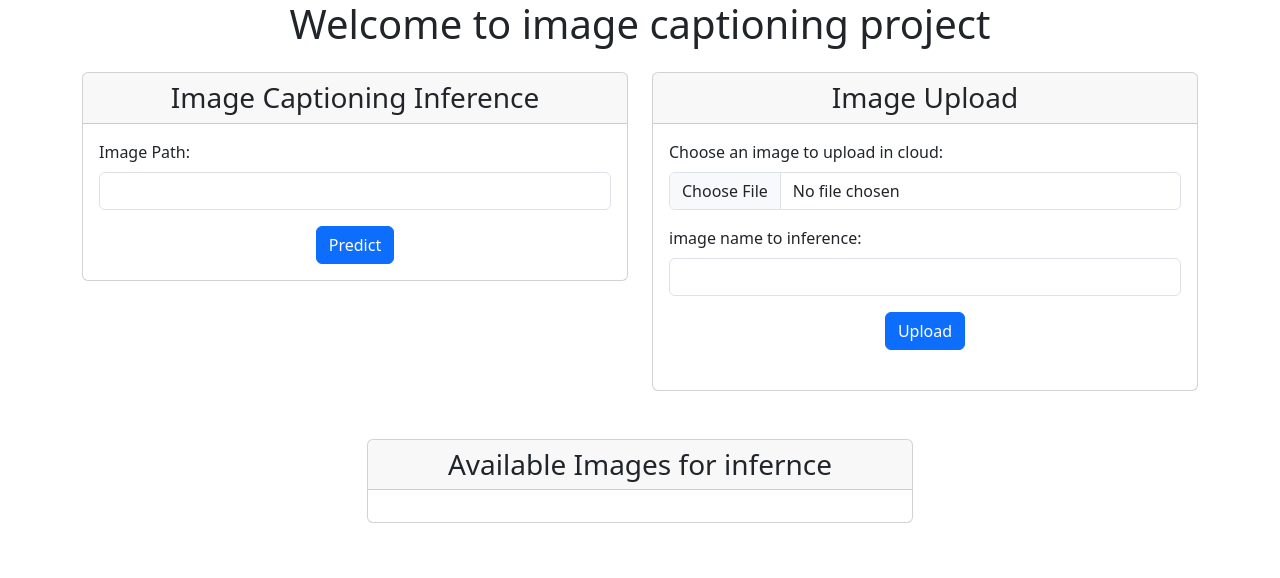
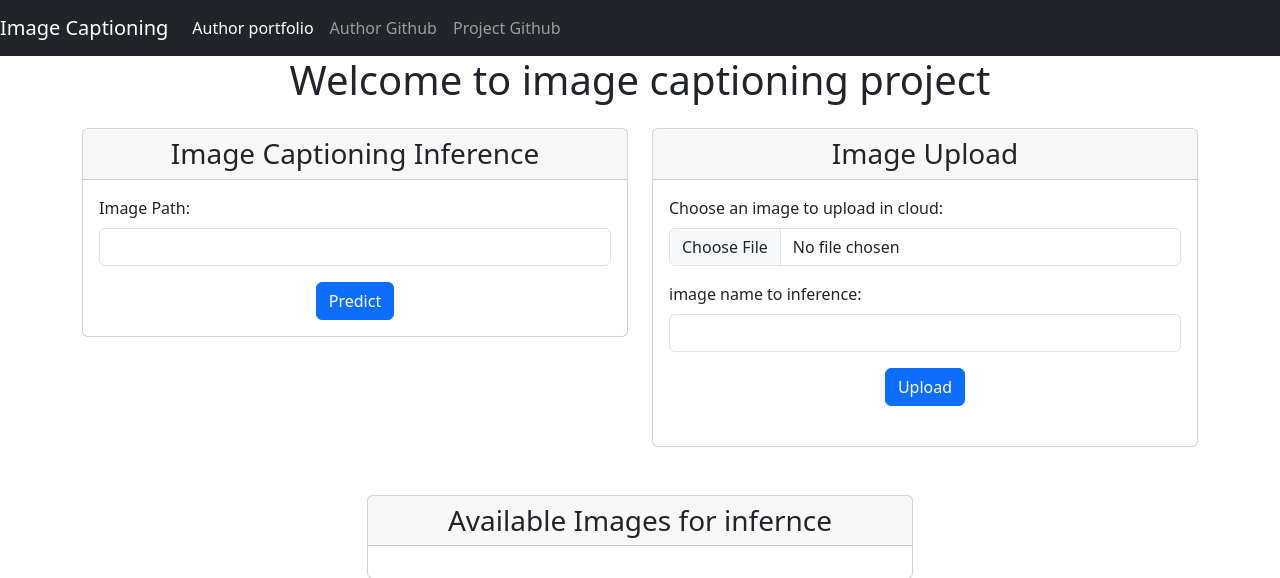
Before and after one commit to rohanpatankar926/image_captioning_api, a Flask app: page / in a window 1280 px wide. Shown: the top 578 px of the page. Run offline with Flask 2, Linux system fonts and the light colour scheme; data that the repository does not hold is empty.

Commit message:
added files

```diff
--- a/templates/home.html
+++ b/templates/home.html
@@ -54,6 +54,19 @@
   </form> -->
 
   <body>
+    <nav class="navbar navbar-expand-lg navbar navbar-dark bg-dark">
+      <a class="navbar-brand" href="#">Image Captioning</a>
+      <button class="navbar-toggler" type="button" data-toggle="collapse" data-target="#navbarNavAltMarkup" aria-controls="navbarNavAltMarkup" aria-expanded="false" aria-label="Toggle navigation">
+        <span class="navbar-toggler-icon"></span>
+      </button>
+      <div class="collapse navbar-collapse" id="navbarNavAltMarkup">
+        <div class="navbar-nav">
+          <a class="nav-item nav-link active" href="https://rohanpatankar.netlify.app/">Author portfolio<span class="sr-only"></span></a>
+          <a class="nav-item nav-link" href="https://github.com/rohanpatankar926">Author Github</a>
+          <a class="nav-item nav-link" href="https://github.com/rohanpatankar926/image_captioning_api/tree/main">Project Github</a>
+        </div>
+      </div>
+    </nav>
     <div class="card-header text-center">
     <h1 class="mb-1">Welcome to image captioning project</h1>
     </div>
```
Also changed, not shown: MV5BMzc1YTA1ZjItMWRhMy00ZTBlLTkzNTgtNTc4ZDE3YTM3ZDk2XkEyXkFqcGdeQXVyNDUzOTQ5MjY@._V1_FMjpg_UX1000_.jpg (added).
